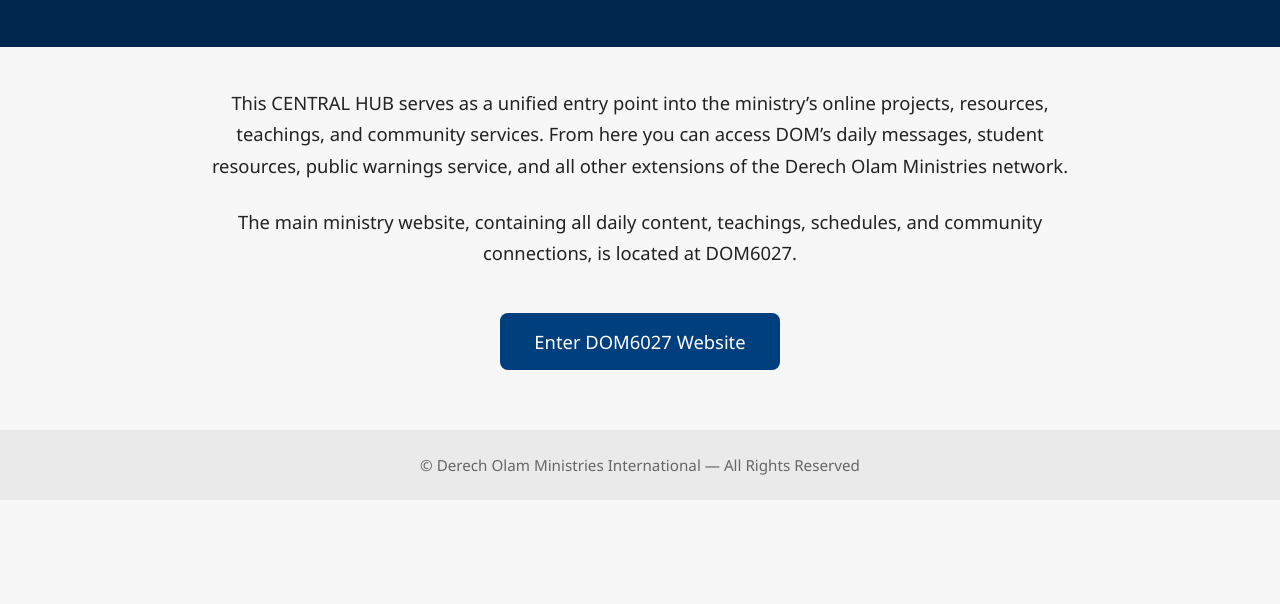
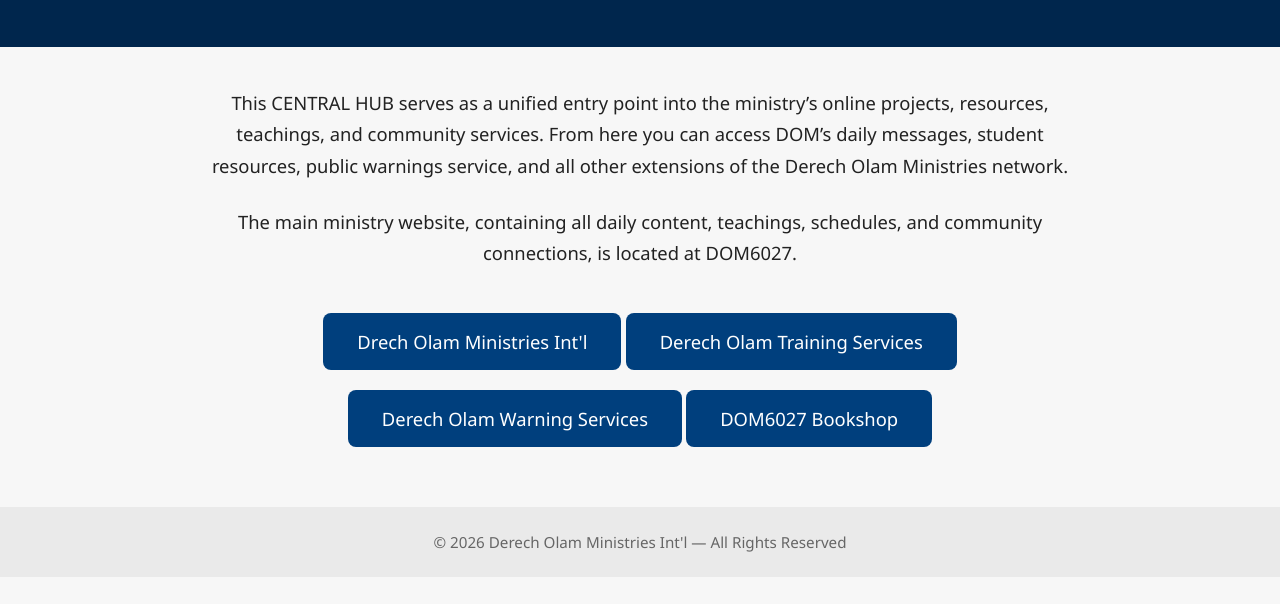
Before and after one commit to domg6027/central, a plain HTML site: page index.html in a window 1280 px wide. Shown: the part 196-800 px from the top of the page. Drawn offline with Linux system fonts and the light colour scheme.

Commit message:
Update index.html with new pages

```diff
--- a/index.html
+++ b/index.html
@@ -95,12 +95,25 @@
         </p>
 
         <a class="btn" href="https://domg6027.github.io/dom6027/index.html">
-            Enter DOM6027 Website
+            Drech Olam Ministries Int'l
         </a>
+
+        <a class="btn" href="https://domg6027.github.io/dots6027/index.html">
+            Derech Olam Training Services
+        </a>
+
+        <a class="btn" href="https://domg6027.github.io/dows6027/index.html">
+            Derech Olam Warning Services
+        </a>
+
+        <a class="btn" href="https://domg6027.github.io/bookshop/index.html">
+            DOM6027 Bookshop
+        </a>
+
     </main>
 
     <footer>
-        &copy; Derech Olam Ministries International — All Rights Reserved
+        &copy; 2026 Derech Olam Ministries Int'l — All Rights Reserved
     </footer>
 </body>
 </html>
```
